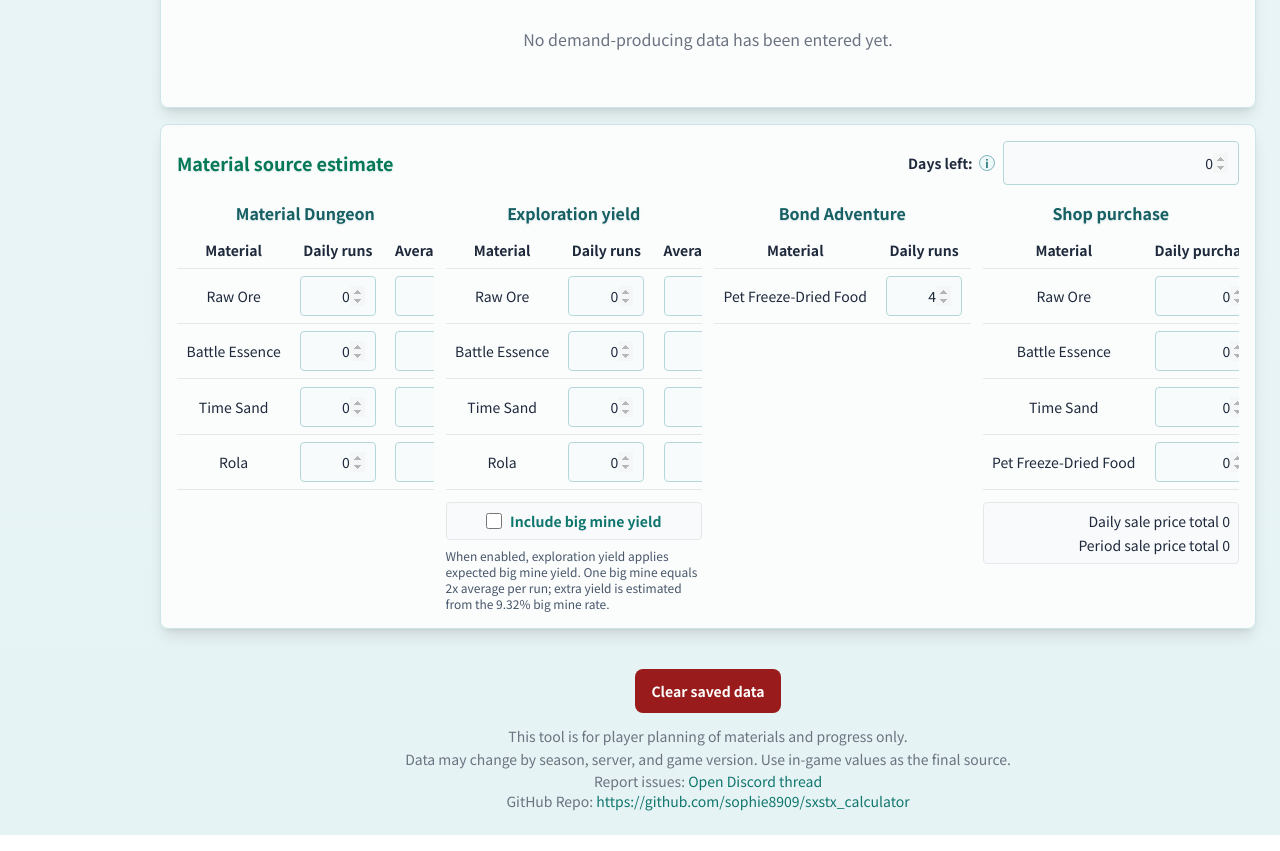
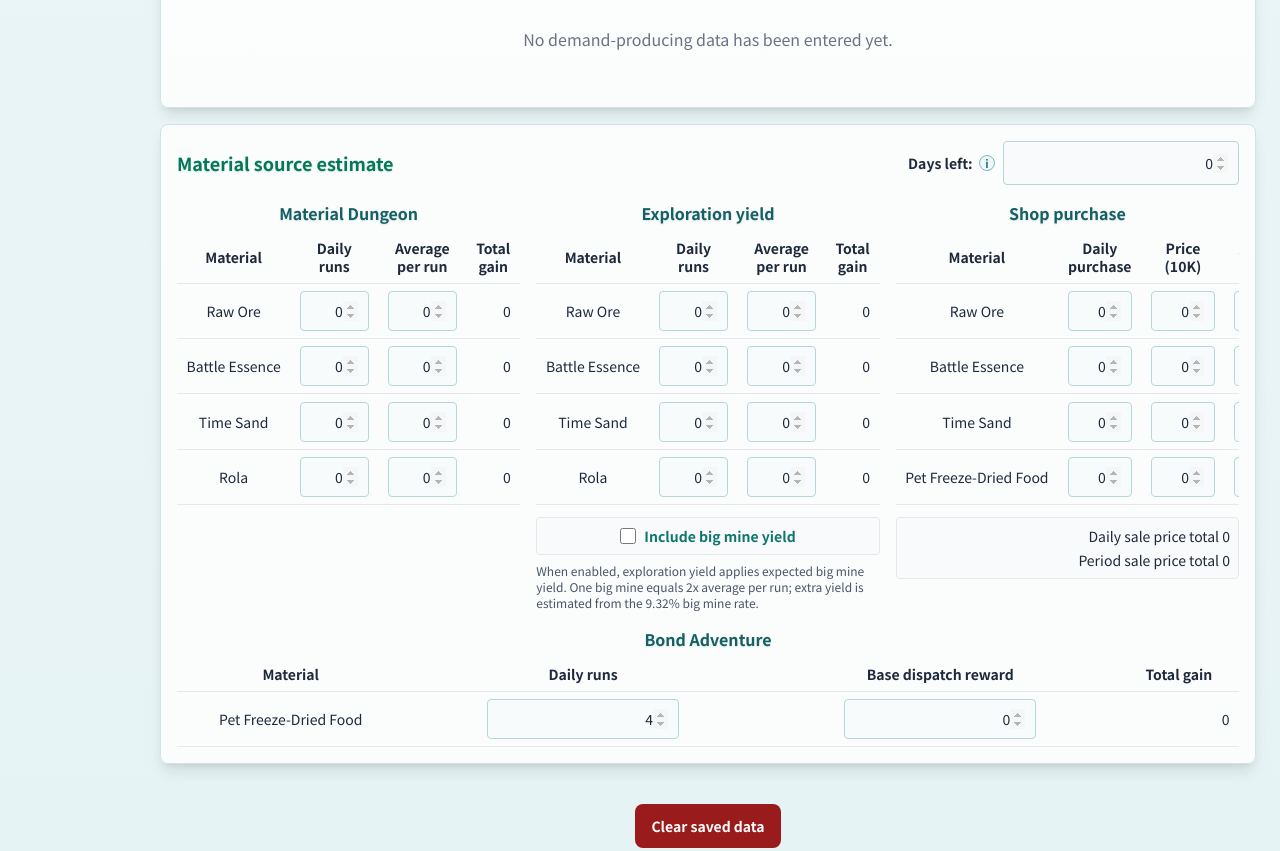
Before and after one commit to sophie8909/sxstx_calculator, a website: page index.html in a window 1280 px wide. Shown: the part 4123-4974 px from the top of the page. Drawn offline with nearby package versions, Linux system fonts and the light colour scheme; no server answers.

Commit message:
fix(layout): improve material source grid

```diff
--- a/css/style.css
+++ b/css/style.css
@@ -693,14 +693,44 @@ body.app-loading .app-loading-overlay {
   overflow-wrap: anywhere;
 }
 
+.material-source-grid {
+  display: grid;
+  grid-template-columns: minmax(0, 1fr);
+  gap: 1rem;
+}
+
 .material-source-section {
   min-width: 0;
 }
 
+.material-source-panel--bond {
+  grid-column: 1 / -1;
+}
+
+.material-source-table-wrap {
+  width: 100%;
+  max-width: 100%;
+}
+
+.responsive-table .material-source-table {
+  width: 100%;
+  min-width: 100%;
+  table-layout: auto;
+}
+
+.material-source-table th {
+  line-height: 1.25;
+  white-space: normal;
+}
+
 .material-source-input {
   width: min(100%, 7rem);
-  min-width: 4.75rem;
+  min-width: 4rem;
   min-height: 2.5rem;
+}
+
+.material-source-panel--bond .material-source-input {
+  width: min(100%, 12rem);
 }
 
 .material-source-toggle {
@@ -725,6 +755,7 @@ body.app-loading .app-loading-overlay {
   display: inline-block;
   max-width: 100%;
   overflow-wrap: anywhere;
+  white-space: normal;
 }
 
 .seo-explanation-copy {
@@ -924,6 +955,12 @@ main a[data-i18n='relay_open_google_form'] {
 }
 
 @media (min-width: 768px) {
+  .material-source-grid {
+    grid-template-columns: repeat(2, minmax(0, 1fr));
+  }
+}
+
+@media (min-width: 768px) {
   h1 {
     font-size: 2.25rem;
   }
@@ -1008,6 +1045,12 @@ main a[data-i18n='relay_open_google_form'] {
   .responsive-table th,
   .responsive-table td {
     padding: .45rem .6rem;
+  }
+}
+
+@media (min-width: 1280px) {
+  .material-source-grid {
+    grid-template-columns: repeat(3, minmax(0, 1fr));
   }
 }
 
--- a/package.json
+++ b/package.json
@@ -9,7 +9,7 @@
     "test:seo": "node --test tests/seo.test.js",
     "preview": "vite preview",
     "build:data": "node scripts/build-data.js",
-    "test": "node --test tests/seo.test.js tests/target-layouts.test.js tests/target-calculator.test.js"
+    "test": "node --test tests/seo.test.js tests/target-layouts.test.js tests/target-calculator.test.js tests/material-source-layout.test.js"
   },
   "devDependencies": {
     "vite": "^5.4.11"
--- a/src/ui/view.js
+++ b/src/ui/view.js
@@ -590,11 +590,11 @@ export function renderMaterialSource(containers) {
       </div>
     </div>
 
-    <div class="grid grid-cols-1 md:grid-cols-2 xl:grid-cols-4 gap-4">
+    <div class="material-source-grid">
       ${dungeonHtml}
       ${exploreHtml}
+      ${storeHtml}
       ${bondHtml}
-      ${storeHtml}
     </div>
   `;
 
@@ -736,10 +736,10 @@ function renderMaterialSourceTable(source, title, materialList, dailyDefaults, a
     .join('');
 
   return `
-    <section class="material-source-section">
+    <section class="material-source-section material-source-panel--${source}">
       <h4 class="font-semibold mb-2 text-center">${title}</h4>
-      <div class="overflow-x-auto responsive-table">
-        <table class="material-source-table w-full ${isStore ? 'material-source-table-wide' : ''} text-sm border-collapse">
+      <div class="material-source-table-wrap responsive-table">
+        <table class="material-source-table w-full text-sm border-collapse">
           <thead>
             <tr class="border-b">
               ${headerCols}
```
Also changed, not shown: tests/material-source-layout.test.js (added, +36 -0 lines).
